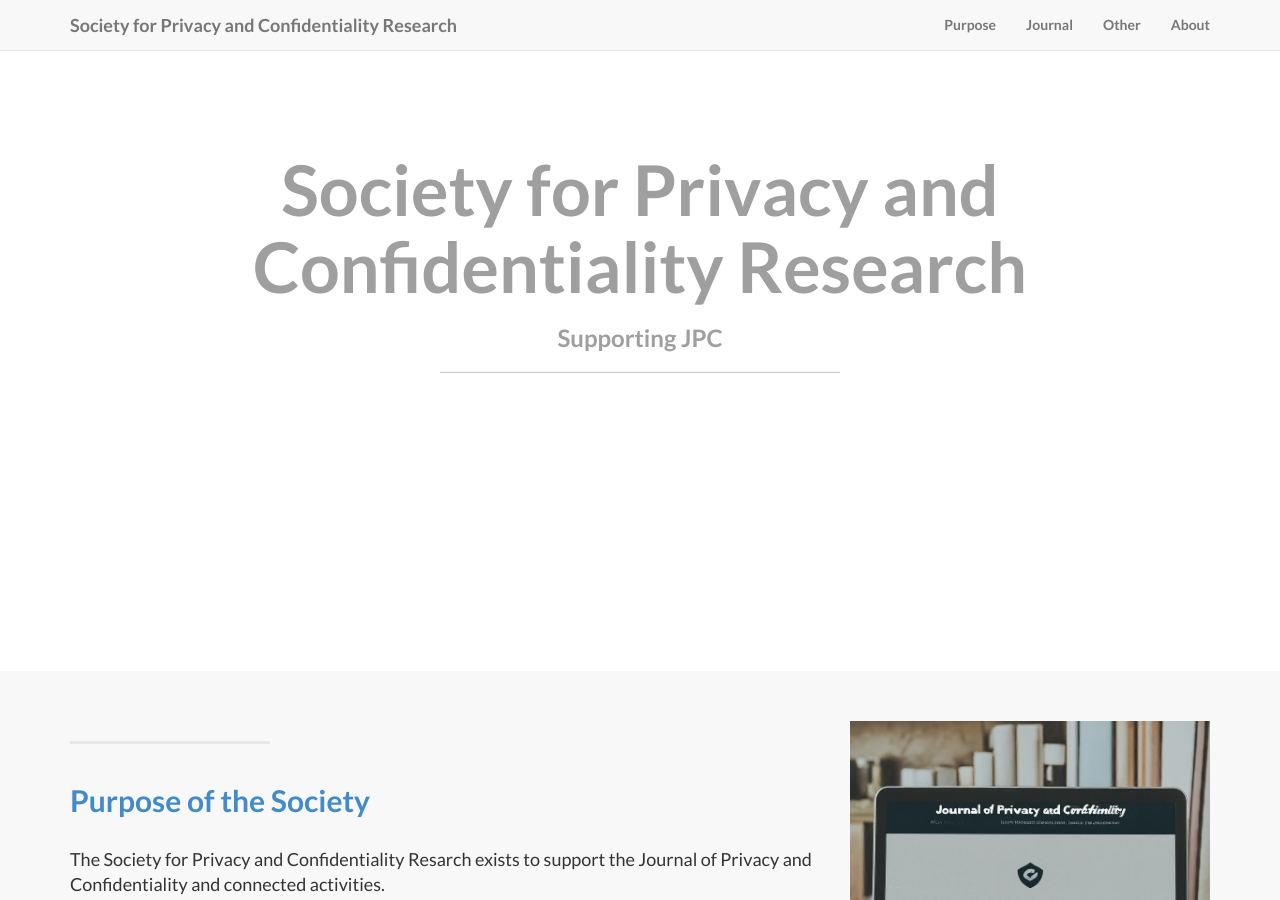
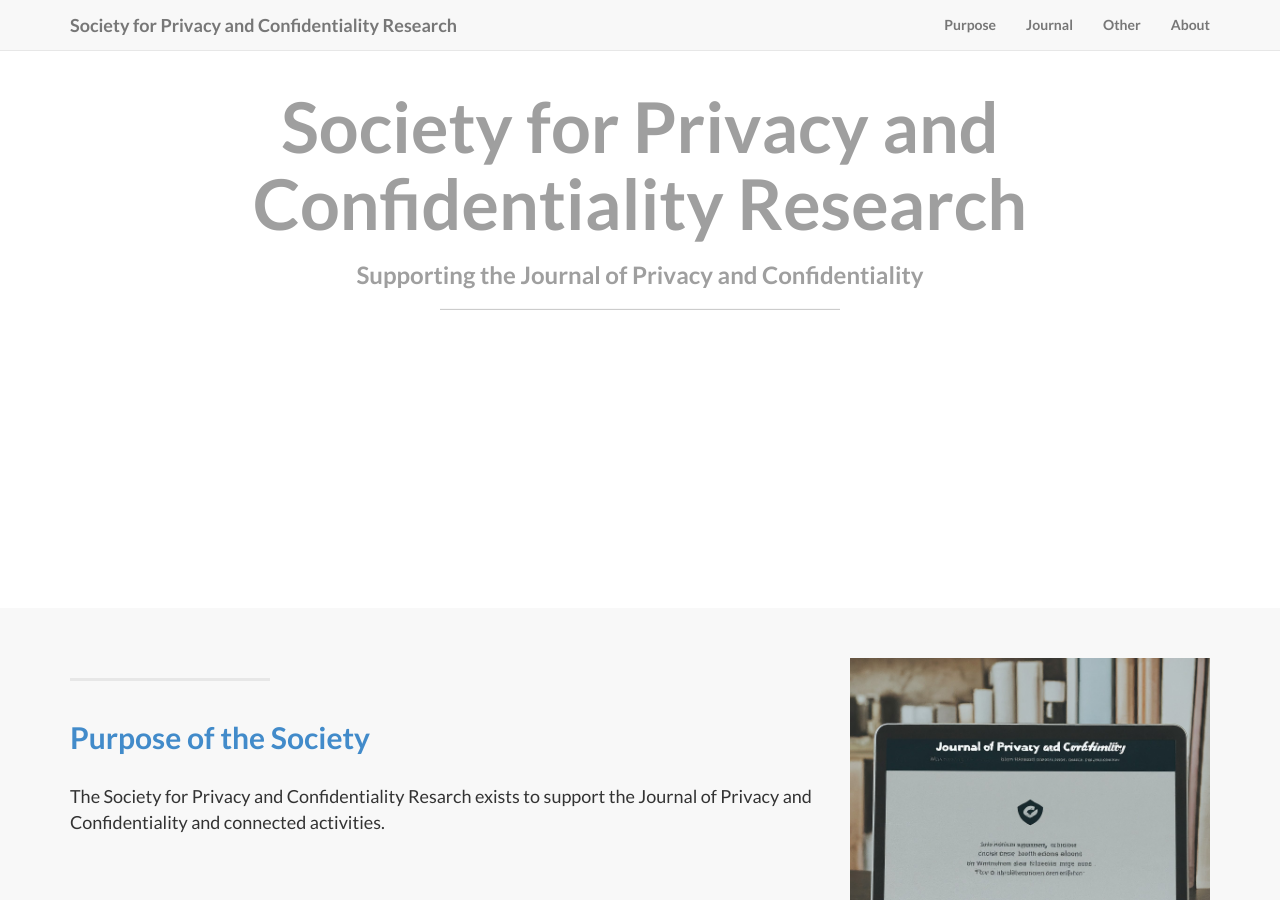
Before and after one commit to journalprivacyconfidentiality/socprivconfresearch.org, a Jekyll site: the page built from index.html, in a window 1280 px wide and 900 px high, scrolled down 557 px. Built offline with Jekyll 4.4.1, drawn with Linux system fonts in a browser that asks for light colours.

Commit message:
Adding smaller image

```diff
--- a/_config.yml
+++ b/_config.yml
@@ -10,7 +10,7 @@
   The Society for Privacy and Confidentiality Resarch exists to support the Journal of Privacy and Confidentiality and connected activties.
 copyright: 'Copyright &copy; 2024 Society for Privacy and Confidentiality Research. All Rights Reserved.'
 credits: 'Credits: Landing Page is a free to use, open source Bootstrap theme created from <a href="https://github.com/swcool">swcool</a>.'
-logo: /img/Logo_5.jpg
+logo: /img/Logo_5_smaller.png
 
 
 # ----------------------- #
--- a/_includes/header.html
+++ b/_includes/header.html
@@ -34,7 +34,7 @@
 
 			<div class="row">
                 <div class="col-2 text-center">
-                    <img class="img-responsive" style="50%" src="{{ site.logo }}" alt="">
+                    <img class="img-responsive" src="{{ site.logo }}" alt="">
                 </div>
             </div>
 			<div class="row">
--- a/index.html
+++ b/index.html
@@ -1,6 +1,5 @@
 ---
 layout: default
 title: Society for Privacy and Confidentiality Research
-img: Gemini_Generated_Image.mpg
-subTitle: Supporting JPC
+subTitle: Supporting the Journal of Privacy and Confidentiality
 ---
```
Also changed, not shown: img/Logo_5_smaller.png (added).
